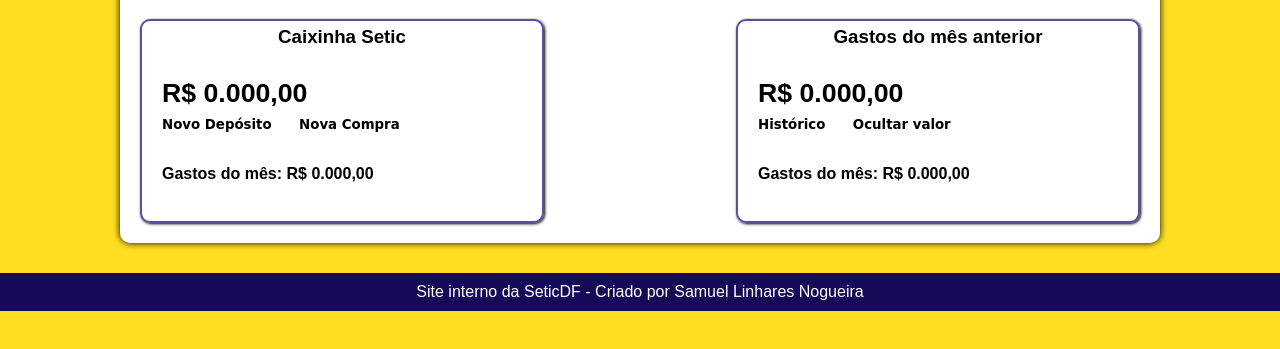
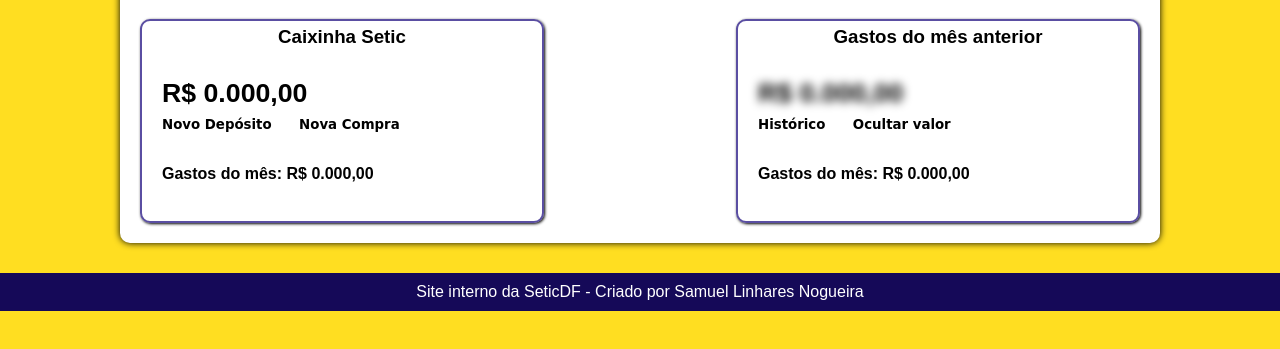
Before and after one commit to S-Linhares/Teste_SiteInterno, a plain HTML site: page html/gastos.html in a window 1280 px wide. Both pictures are taken after a click on the button "Ocultar valor". Shown: the part 229-578 px from the top of the page. Drawn offline with Linux system fonts and the light colour scheme; a web font is replaced by a local one.

Commit message:
ocultando

```diff
--- a/css/styles_gastos.css
+++ b/css/styles_gastos.css
@@ -48,3 +48,7 @@
     background-color: #1f0e81;
     color: white;
 }
+
+#ocultado.oculto {
+    filter: blur(5px);
+}
--- a/html/gastos.html
+++ b/html/gastos.html
@@ -49,17 +49,25 @@
         <h3>
           Gastos do mês anterior
         </h3>
-        <p class="dinheiro">
+        <p class="dinheiro" id="ocultado">
           R$ 0.000,00
         </p>
         <button class="botao">Histórico</button>
-        <button class="botao">Ocultar valor</button>
+        <button class="botao" id="ocultador">Ocultar valor</button>
         <br>
         <p>
           Gastos do mês: R$ 0.000,00
         </p>
       </div>
     </div>
+    <script>
+      const ocultador = document.querySelector('#ocultador');
+      const ocultado = document.querySelector('#ocultado');
+
+      ocultador.addEventListener('click', () => {
+          ocultado.classList.toggle('oculto');
+      });
+    </script>
   </main>
 
   <footer>
```
